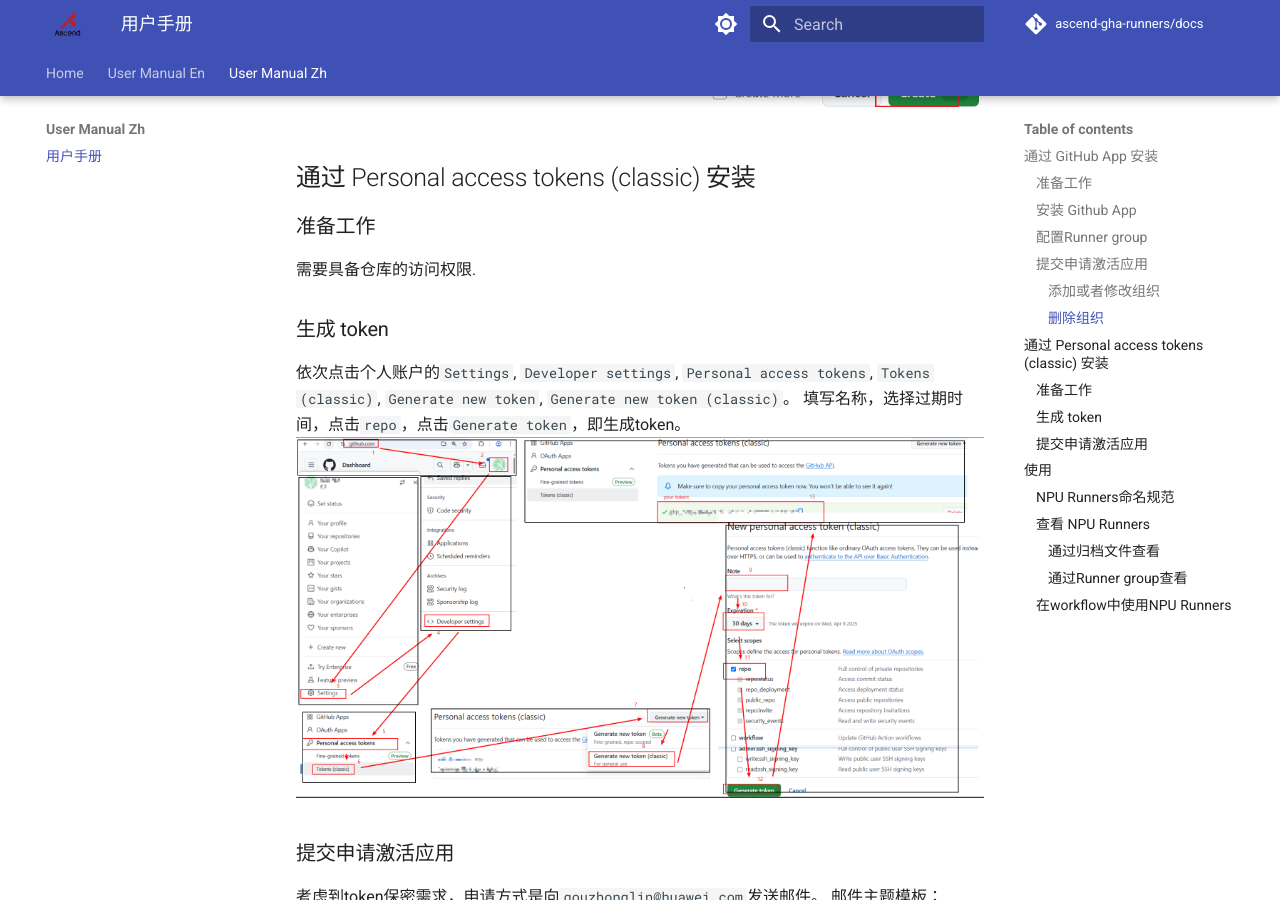
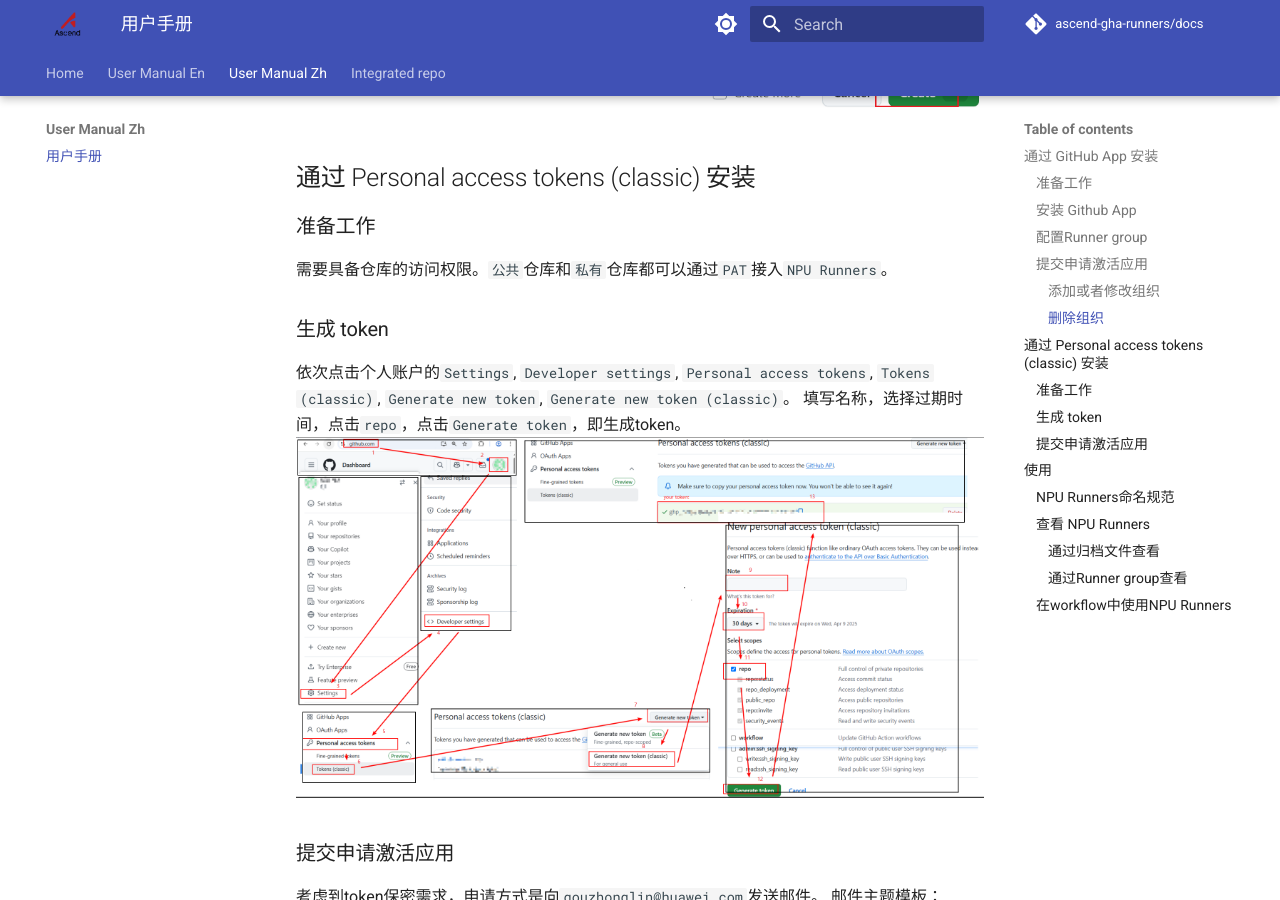
Before and after one commit to cllouud/docs, an MkDocs documentation site: the page built from docs/user-manual-zh.md, in a window 1280 px wide and 900 px high, scrolled down 3923 px. Built offline with MkDocs 1.6.1 and Material for MkDocs 9.7.7, drawn with Linux system fonts in a browser that asks for light colours; comment, search, counter and statistics services are not loaded.

Commit message:
add (#8)
:#

```diff
--- a/docs/user-manual-zh.md
+++ b/docs/user-manual-zh.md
@@ -40,7 +40,7 @@
 
 ## 通过 Personal access tokens (classic) 安装
 ### 准备工作
-需要具备仓库的访问权限.
+需要具备仓库的访问权限。`公共`仓库和`私有`仓库都可以通过`PAT`接入`NPU Runners`。
 
 ### 生成 token
 依次点击个人账户的`Settings`, `Developer settings`, `Personal access tokens`, `Tokens (classic)`, `Generate new token`, `Generate new token (classic)`。
--- a/mkdocs.yml
+++ b/mkdocs.yml
@@ -48,3 +48,5 @@ nav:
       - user-manual-en.md
   - User Manual Zh:
     - user-manual-zh.md
+  - Integrated repo:
+    - Repo.md
```
Also changed, not shown: docs/Repo.md (added, +7 -0 lines), docs/user-manual-en.md (+1 -0 lines).
